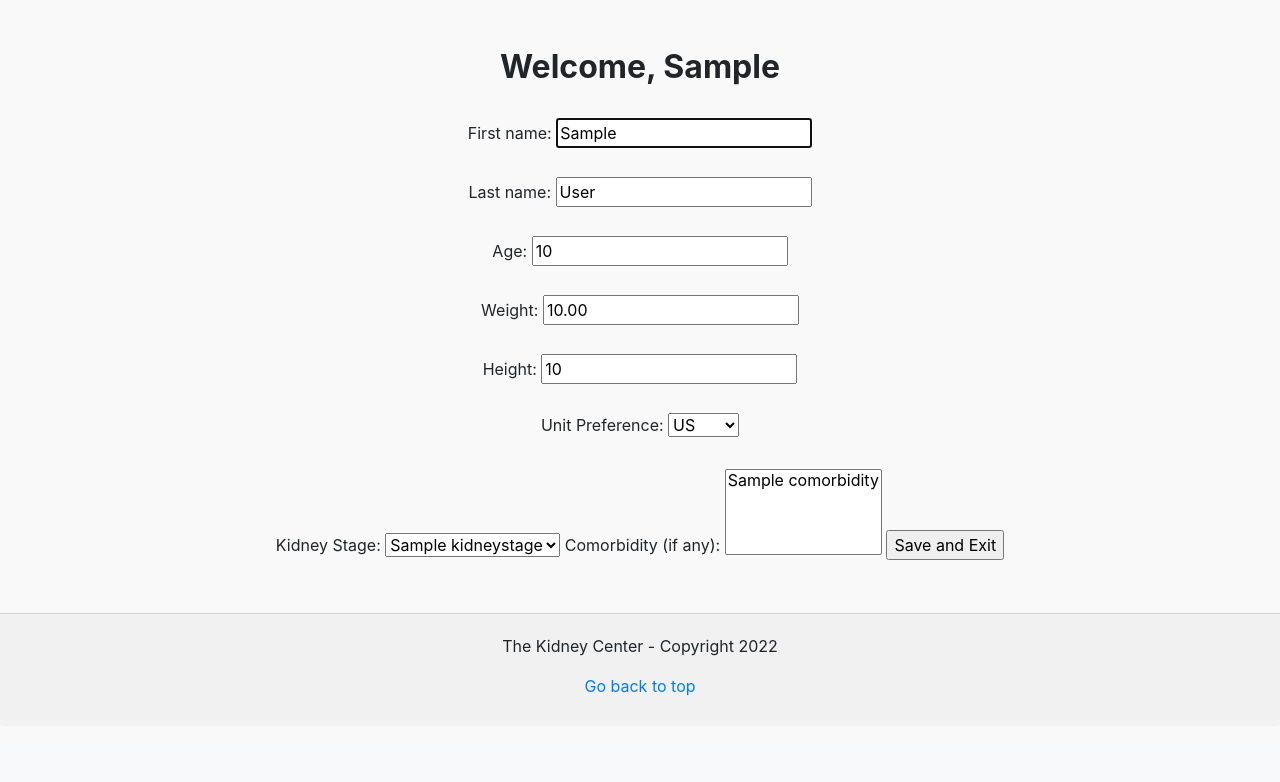
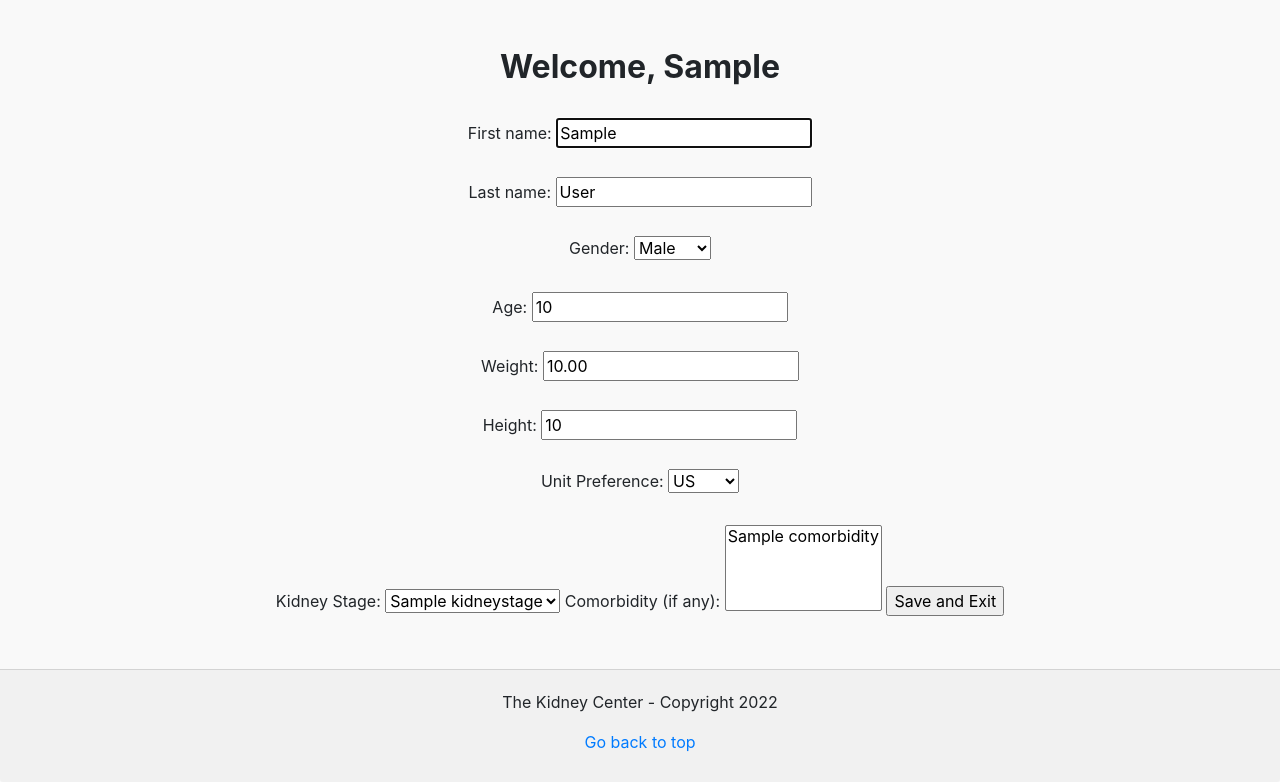
Before and after one commit to nbain00/intex-fall-2022, a Django app: page /showProfile/1/ in a window 1280 px wide. Shown: the part 54-836 px from the top of the page. Before the commit the page ends 750 px from the top, so only its background shows below. Run offline with Django 4.2, Linux system fonts and the light colour scheme; tables that the repository leaves empty hold one stand-in row (values such as "Sample post"); some libraries are stand-ins or nearby versions.

Commit message:
added gender

```diff
--- a/kidneyproject/personal/models.py
+++ b/kidneyproject/personal/models.py
@@ -22,6 +22,7 @@ class Patient(models.Model) :
     kidney_stage = models.ForeignKey(KidneyStage, on_delete=models.DO_NOTHING)
     comorbidity = models.ManyToManyField(Comorbidity, blank=True)
     unit_preference = models.CharField(max_length=20)
+    gender = models.CharField(max_length=1)
 
     def __str__(self) :
         return (self.first_name + ' ' + self.last_name)
--- a/kidneyproject/personal/views.py
+++ b/kidneyproject/personal/views.py
@@ -196,7 +196,7 @@ def foodJournalView(request, userid, date1) :
     RDA_phos = 800
     context["RDA_phos"] = RDA_phos
     #Calculate food nutrients
-    foods =[]
+    foods = []
     for p in Patient.objects.raw("SELECT pp.id, amount, calories_kj, water_g, protein_g, total_fat_g, total_fiber_g, alcohol_g, total_sugars_g, added_sugars_g, total_carbs_g, ca_mg, phos_mg, k_mg, na_mg, total_saturated_fat_g, total_unsaturated_fat_g FROM personal_patient pp INNER JOIN personal_meallog ml ON pp.id = ml.patient_id INNER JOIN personal_foodinmeal fm ON ml.id = fm.meal_log_id INNER JOIN personal_food f ON fm.food_id = f.id WHERE pp.id =" + str(userid) + " AND log_date = '" + date1 + "'") :
         foods.append(p)
 
@@ -329,17 +329,29 @@ def addFoodView(request, userid) :
 def levelsLogView(request, userid) :
     data = SerumLevelLog.objects.select_related('serum_type').filter(patient=userid)
     data2 = Patient.objects.get(id=userid)
-    levels =[]
+    levels = []
     serum_types = []
     for p in SerumLevelLog.objects.raw("SELECT * FROM personal_serumlevellog sl INNER JOIN personal_serumtype st ON sl.serum_type_id = st.id WHERE patient_id = " + str(userid)):
         levels.append(p)
     for p in SerumLevelLog.objects.raw("SELECT DISTINCT st.id, name FROM personal_serumLevellog sl INNER JOIN personal_serumtype st ON sl.serum_type_id = st.id WHERE patient_id = " + str(userid)):
         serum_types.append(p)
+    dates = []
+    for p in SerumLevelLog.objects.raw("SELECT DISTINCT pp.id, patient_id, log_date FROM personal_serumlevellog sl INNER JOIN personal_serumtype st ON sl.serum_type_id = st.id INNER JOIN personal_patient pp ON sl.patient_id = pp.id WHERE patient_id = " + str(userid) + " ORDER BY log_date") :
+        dates.append(p)
+
+    dates_final = []
+    for item in levels :
+        if item not in dates_final :
+            dates_final.append(item)
+
+
     context = {
         "serum" : data,
         "pat" : data2,
         "levels" : levels,
-        'serum_types': serum_types,
+        "serum_types": serum_types,
+        "dates_final" : dates_final,
+        "dates" : dates
     }
     return render(request, 'personal/serumlevels.html', context)
 
@@ -389,6 +401,7 @@ def profileEditView(request, userid) :
 
         profile.first_name = request.POST['first_name']
         profile.last_name = request.POST['last_name']
+        profile.gender = request.POST['gender']
         profile.age = request.POST['age']
         profile.weight = request.POST['weight']
         profile.height = request.POST['height']
--- a/kidneyproject/templates/personal/profileview.html
+++ b/kidneyproject/templates/personal/profileview.html
@@ -16,6 +16,14 @@
 
             <label for= 'last_name'>Last name:</label>
             <input type="text" name="last_name" id="last_name" value="{{profile.last_name}}" required>
+            <br><br>
+
+            <label for= "gender">Gender:</label>
+            <select name="gender" id ="gender">
+                <option value="M" {% if profile.gender == 'M' %}selected{% endif %}>Male</option>
+                <option value="F" {% if profile.gender == 'F' %}selected{% endif %}>Female</option>
+                <option value="O" {% if profile.gender == 'O' %}selected{% endif %}>Other</option>
+            </select>
             <br><br>
 
             <label for= 'age'>Age:</label>
@@ -49,7 +57,7 @@
             <select name='comorbidity' id ="comorbidity" multiple>
 
                 {% for names in comor %}
-                <option value="{{names.id}}">{{names.name}}</option>
+                <option value="{{names.id}}" {% if profile.comorbidity == '{{names.id}}'%}selected{% endif %}>{{names.name}}</option>
                 {% endfor %}
             </select>
 
--- a/kidneyproject/templates/personal/serumlevels.html
+++ b/kidneyproject/templates/personal/serumlevels.html
@@ -25,7 +25,7 @@
     new Chart(document.getElementById("line-chart"), {
         type: 'line',
         data: {
-            labels: [{% for data in levels %} '{{data.log_date}}', {%endfor%}],
+            labels: [{% for data in dates %} '{{data.log_date}}', {%endfor%}],
             datasets: [ {% for data in serum_types %}
             {
                 data: [{% for data1 in levels %} {% if data1.name == data.name %} {{data1.level}}, {% endif %} {% endfor %}],
```
